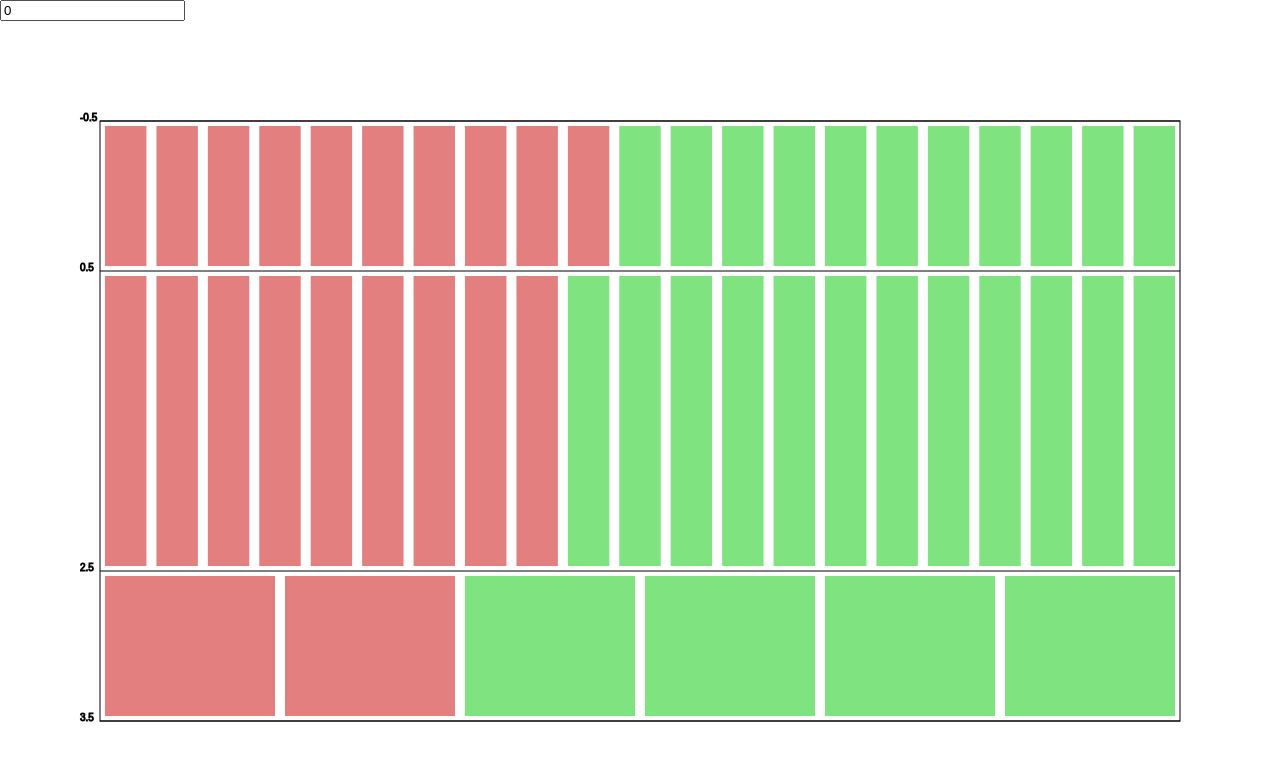
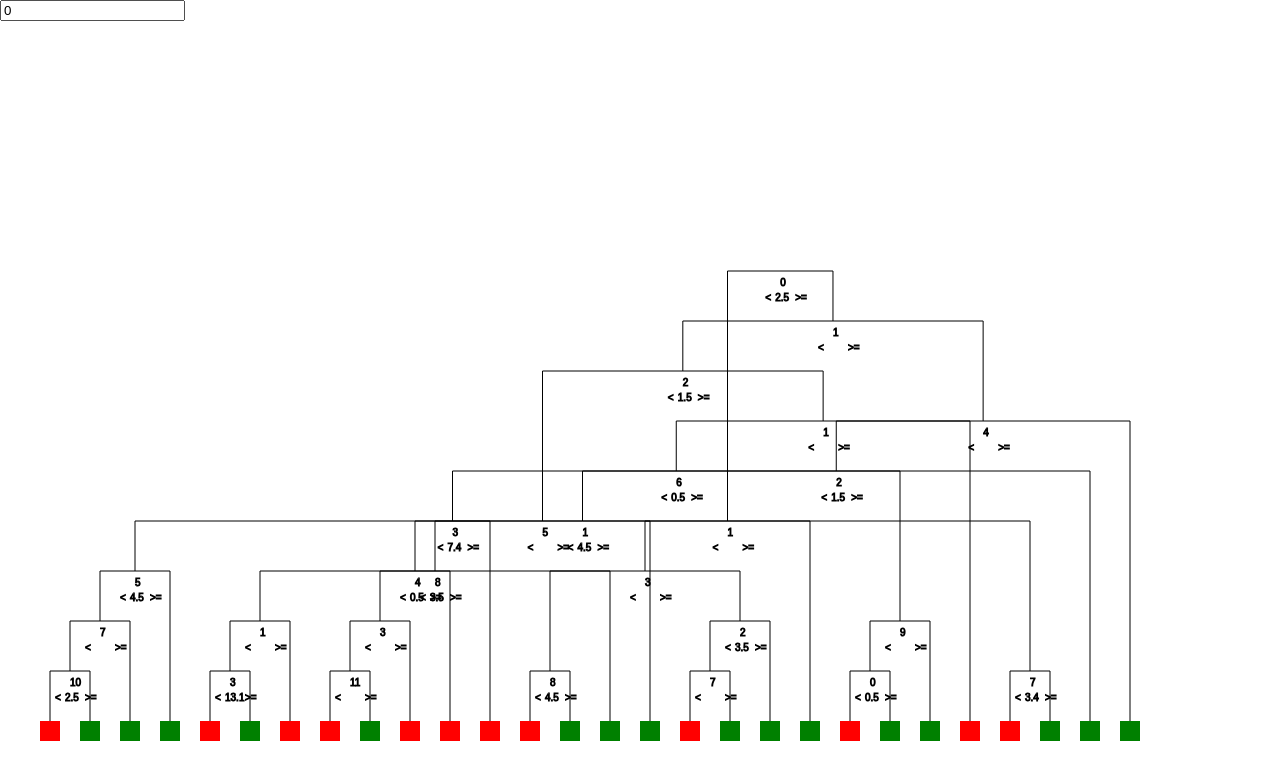
Before and after one commit to ricksteam/paralellDecisionTree, a plain HTML site: page trees.html in a window 1280 px wide. Drawn offline with Linux system fonts and the light colour scheme.

Commit message:
Draw a decision tree

```diff
--- a/trees.html
+++ b/trees.html
@@ -18,12 +18,14 @@
     import { getLabels, getVariables, getSlots } from "./slots.js"
 
     let data;
-    let originalData;
+    let originalData = [];
     let labels = [];
     let variables = [];
     let slots = [];
     let canvas;
     let timerID;
+    let pairs = [];
+
     function main() {
 
       $.ajax({
@@ -46,11 +48,11 @@
           slots = getSlots(data, labels, variables);
 
           data.forEach(d => d.combined = false);
-          let originalData = JSON.parse(JSON.stringify(data));
+          originalData = JSON.parse(JSON.stringify(data));
 
           let trimData = [];
-          for(let i= 0; i < data.length; i++){
-            let toAdd = data[i].map(x=>x.trim());
+          for (let i = 0; i < data.length; i++) {
+            let toAdd = data[i].map(x => x.trim());
             trimData.push(toAdd);
           }
           data = trimData;
@@ -60,7 +62,6 @@
             let variable = variables[i];
             variable.tempRows = [...variable.rows];
           }
-          let pairs = [];
           for (let a = 0; a < data.length - 1; a++) {
             let found = false;
             let pair1 = -1;
@@ -73,7 +74,7 @@
                 let row2 = data[j];
                 if (row2.combined) continue;
 
-                if(i == 4 && j == 25){
+                if (i == 4 && j == 25) {
                   console.log("break")
                 }
 
@@ -82,7 +83,7 @@
                 for (let v = 0; v < variables.length && differences <= 1; v++) {
                   let variable = variables[v];
                   //Make sure that this variable contains both rows
-                  if(!variable.tempRows.includes(i) && !variable.tempRows.includes(j))
+                  if (!variable.tempRows.includes(i) && !variable.tempRows.includes(j))
                     continue;
                   if (variable.tempRows.includes(i) != variable.tempRows.includes(j)) {
                     differences = 2;
@@ -101,52 +102,52 @@
                   else {
                     //We have to deal with is..to variables
                     if (row1[variable.col + 1] != "is" && row2[variable.col + 1] != "is") {
-                      if(row1[variable.col + 1] == "<"){
-                        if(row2[variable.col+1] == "<"){
-                          if(row1[variable.col+2] == row2[variable.col+2])
+                      if (row1[variable.col + 1] == "<") {
+                        if (row2[variable.col + 1] == "<") {
+                          if (row1[variable.col + 2] == row2[variable.col + 2])
                             //They match
                             continue;
-                          else{
+                          else {
                             //They don't match
                             differences = 2;
                             break;
                           }
                         }
-                        else{
+                        else {
                           //row2 is >=
-                          if(row1[variable.col+2] == row2[variable.col+4]){
+                          if (row1[variable.col + 2] == row2[variable.col + 4]) {
                             //They have 1 difference
                             differences++;
                             differenceVariable = v;
                             continue;
                           }
-                          else{
+                          else {
                             //two differences
                             differences = 2;
                             break;
                           }
                         }
                       }
-                      else{
-                        if(row2[variable.col+1] == ">="){
-                          if(row1[variable.col+4] == row2[variable.col+4])
+                      else {
+                        if (row2[variable.col + 1] == ">=") {
+                          if (row1[variable.col + 4] == row2[variable.col + 4])
                             //They match
                             continue;
-                          else{
+                          else {
                             //They don't match
                             differences = 2;
                             break;
                           }
                         }
-                        else{
+                        else {
                           //row2 is <
-                          if(row1[variable.col+4] == row2[variable.col+2]){
+                          if (row1[variable.col + 4] == row2[variable.col + 2]) {
                             //They have 1 difference
                             differences++;
                             differenceVariable = v;
                             continue;
                           }
-                          else{
+                          else {
                             //two differences
                             differences = 2;
                             break;
@@ -236,15 +237,15 @@
                     }
                     row2.combined = true;
                   }
-                  else{
+                  else {
                     //We have at least one is...to variable
                     if (row1[variable.col + 1] == "is" && row2[variable.col + 1] == "is") {
                       //They both are, so just merge them
-                      row1[variable.col+2] = Math.min(row1[variable.col+2], row2[variable.col+2]);
-                      row1[variable.col+4] = Math.max(row1[variable.col+4], row2[variable.col+4]);
+                      row1[variable.col + 2] = Math.min(row1[variable.col + 2], row2[variable.col + 2]);
+                      row1[variable.col + 4] = Math.max(row1[variable.col + 4], row2[variable.col + 4]);
                       row2.combined = true;
                     }
-                    else{
+                    else {
                       //one is and one isn't
                       let comparator;//Points to < or >=
                       let bounded;//Points to is...to
@@ -256,12 +257,12 @@
                         comparator = row1;
                         bounded = row2;
                       }
-                        if(comparator[variable.col + 1] == "<"){
-                          comparator[variable.col+2] = bounded[variable.col+4];
+                      if (comparator[variable.col + 1] == "<") {
+                        comparator[variable.col + 2] = bounded[variable.col + 4];
                         bounded.combined = true;
                       }
-                        else{
-                          comparator[variable.col+4] = bounded[variable.col+2];
+                      else {
+                        comparator[variable.col + 4] = bounded[variable.col + 2];
                         bounded.combined = true;
                       }
                     }
@@ -397,119 +398,234 @@
     }
 
     function drawCanvas() {
+      if (!originalData || originalData.length == 0) return;
+      let drawData = JSON.parse(JSON.stringify(originalData));
+      drawData.forEach(i => i.dx = -1);
+      drawData.forEach(i => i.dy = -1);
       var ctx = canvas.getContext("2d");
 
       ctx.fillStyle = "white";
       ctx.fillRect(0, 0, canvas.width, canvas.height);
+      ctx.translate(10, 0);
 
-      ctx.strokeStyle = "black";
-      ctx.strokeRect(margin, margin, canvas.width - margin * 2, canvas.height - margin * 2)
+      let boxSize = 20;
+      let trueStyle = "green";
+      let falseStyle = "red"
+      let maxX = 0;
+      let minY = 10000;
+
+      for (let i = 0; i < pairs.length; i++) {
+
+        let pair = [pairs[i].pair1, pairs[i].pair2]
+        let row1 = drawData[pair[0]];
+        let row2 = drawData[pair[1]];
+
+        let px1;
+        let px2;
+        let py1;
+        let pmid;
+        let py2;
+        let drawThem = [true, true];
+
+        if (row1.dx == -1 && row1.dy == -1) {
+          px1 = maxX + boxSize*2;
+          maxX += boxSize*2;
+          py1 = canvas.height - 100;
+        }
+        else {
+          px1 = row1.dx;
+          py1 = row1.dy;
+          drawThem[0] = false;
+        }
+
+        if (row2.dx == -1 && row2.dy == -1) {
+          px2 = maxX + boxSize*2
+          py2 = canvas.height - 100;
+        }
+        else {
+          px2 = row2.dx;
+          py2 = row2.dy;
+          drawThem[1] = false;
+        }
 
 
-      let variableOrder = [];
-      for (let i = 0; i < variables.length; i++) {
-        variableOrder.push(i);
-      }
 
-      let steps = document.querySelector("#steps").value;
-      let depth = parseFloat(steps);
+        let px = [px1, px2];
+        pmid = Math.min(py1, py2) - 50;
 
-      slotRecurse(slots, 0, depth, margin, canvas.width - margin, margin, canvas.height - margin, ctx);
+        let py = [py1, pmid, py2];
+        let centerX = (px1 + px2) / 2
+        let centerY = (py1 + py2) / 2;
 
-      let variable_stop = Math.min(depth, variables.length - 1);
+        for (let j = 0; j < pair.length; j++) {
+          let entry = pair[j]
+          let row = drawData[entry];
 
 
-      for (let i = 0; i <= variable_stop; i++) {
-        let side = i % 4;
-        var lerp;
+          ctx.fillStyle = row[1] < .5 ? falseStyle : trueStyle;
 
-        let variable = variables[variableOrder[i]];
-        let min = variable.marginMin;
-        let max = variable.marginMax;
+
+
+          let startX = px[j] - boxSize / 2;
+          let startY = py[j == 0 ? 0 : 2];
+          if (drawThem[j])
+            ctx.fillRect(startX, startY, boxSize, boxSize);
+        }
+        ctx.beginPath();
+
+
+        ctx.moveTo(px1, py1);
+        ctx.lineTo(px1, pmid);
+        ctx.lineTo(px2, pmid);
+        ctx.lineTo(px2, py2);
+        ctx.stroke();
+
+        let variableIndex = pairs[i].pairingVariable
+        let variable = variables[variableIndex];
+        let variableSplit = "";
+        let comparator = row1[variable.col + 1].trim();
+        if (comparator == "<") variableSplit = +row1[variable.col + 2]
+        else if (comparator == ">=") variable.split = +row1[variable.col + 4];
+        else
+          console.log("oops");
+
+        ctx.strokeText(variableIndex, centerX, pmid + 15);
+        ctx.strokeText(variableSplit, centerX-5, pmid + 30);
+        ctx.strokeText("<", centerX - 15, pmid + 30);
+        ctx.strokeText(">=", centerX + 15, pmid + 30);
+
+        row1.dx = centerX;
+        row1.dy = pmid;
+        row2.dx = centerX;
+        row2.dy = pmid;
+
+
+        if(drawThem[0] || drawThem[1])
+        maxX = Math.max(...[maxX, px2, px1]);
+        minY = Math.min(minY, pmid);
 
 
 
 
-        if (side % 2 == 0) {
-          lerp = y => (y - min) / (max - min) * ((canvas.height - margin) - margin) + margin;
-        }
-        else {
-          lerp = x => (x - min) / (max - min) * ((canvas.width - margin) - margin) + margin;
-
-        }
-
-        const _getX = function (side) {
-          switch (side) {
-            case 0: return () => margin;
-            case 1: return x => lerp(x);
-            case 2: return () => canvas.width - margin;
-            case 3: return x => lerp(x);
-          }
-        }
-
-        const _getY = function (side) {
-          switch (side) {
-            case 0: return y => lerp(y);
-            case 1: return () => margin;
-            case 2: return y => lerp(y);
-            case 3: return () => canvas.height - margin;
-          }
-        }
-
-        const _getXClose = function (side) {
-          switch (side % 2) {
-            case 0: return () => margin;
-            case 1: return x => lerp(x);
-          }
-        }
-
-        const _getYClose = function (side) {
-          switch (side % 2) {
-            case 0: return y => lerp(y);
-            case 1: return () => margin;
-          }
-        }
-
-        const _getXFar = function (side) {
-          switch (side % 2) {
-            case 0: return () => canvas.width - margin;
-            case 1: return x => lerp(x);
-          }
-        }
-
-        const _getYFar = function (side) {
-          switch (side % 2) {
-            case 0: return y => lerp(y);
-            case 1: return () => canvas.height - margin;
       }
     }
 
 
 
-        const getX = _getX(side);
-        const getY = _getY(side);
-        const getXClose = _getXClose(side);
-        const getXFar = _getXFar(side);
-        const getYClose = _getYClose(side);
-        const getYFar = _getYFar(side);
-        for (let j = 0; j < variable.marginNumbers.length; j++) {
+    // function drawCanvas() {
+    //   var ctx = canvas.getContext("2d");
 
-          ctx.strokeStyle = "black";
-          let marginNumber = variable.marginNumbers[j]
+    //   ctx.fillStyle = "white";
+    //   ctx.fillRect(0, 0, canvas.width, canvas.height);
 
-          ctx.strokeText(marginNumber, getX(marginNumber) - 20, getY(marginNumber));
+    //   ctx.strokeStyle = "black";
+    //   ctx.strokeRect(margin, margin, canvas.width - margin * 2, canvas.height - margin * 2)
 
-          ctx.strokeStyle = "black";
-          ctx.beginPath();
-          ctx.moveTo(getXClose(marginNumber), getYClose(marginNumber));
-          ctx.lineTo(getXFar(marginNumber), getYFar(marginNumber));
 
-          ctx.stroke();
-        }
+    //   let variableOrder = [];
+    //   for (let i = 0; i < variables.length; i++) {
+    //     variableOrder.push(i);
+    //   }
 
-        const mapX = _mapX(data.length);
-      }
-    }
+    //   let steps = document.querySelector("#steps").value;
+    //   let depth = parseFloat(steps);
+
+    //   slotRecurse(slots, 0, depth, margin, canvas.width - margin, margin, canvas.height - margin, ctx);
+
+    //   let variable_stop = Math.min(depth, variables.length - 1);
+
+
+    //   for (let i = 0; i <= variable_stop; i++) {
+    //     let side = i % 4;
+    //     var lerp;
+
+    //     let variable = variables[variableOrder[i]];
+    //     let min = variable.marginMin;
+    //     let max = variable.marginMax;
+
+
+
+
+    //     if (side % 2 == 0) {
+    //       lerp = y => (y - min) / (max - min) * ((canvas.height - margin) - margin) + margin;
+    //     }
+    //     else {
+    //       lerp = x => (x - min) / (max - min) * ((canvas.width - margin) - margin) + margin;
+
+    //     }
+
+    //     const _getX = function (side) {
+    //       switch (side) {
+    //         case 0: return () => margin;
+    //         case 1: return x => lerp(x);
+    //         case 2: return () => canvas.width - margin;
+    //         case 3: return x => lerp(x);
+    //       }
+    //     }
+
+    //     const _getY = function (side) {
+    //       switch (side) {
+    //         case 0: return y => lerp(y);
+    //         case 1: return () => margin;
+    //         case 2: return y => lerp(y);
+    //         case 3: return () => canvas.height - margin;
+    //       }
+    //     }
+
+    //     const _getXClose = function (side) {
+    //       switch (side % 2) {
+    //         case 0: return () => margin;
+    //         case 1: return x => lerp(x);
+    //       }
+    //     }
+
+    //     const _getYClose = function (side) {
+    //       switch (side % 2) {
+    //         case 0: return y => lerp(y);
+    //         case 1: return () => margin;
+    //       }
+    //     }
+
+    //     const _getXFar = function (side) {
+    //       switch (side % 2) {
+    //         case 0: return () => canvas.width - margin;
+    //         case 1: return x => lerp(x);
+    //       }
+    //     }
+
+    //     const _getYFar = function (side) {
+    //       switch (side % 2) {
+    //         case 0: return y => lerp(y);
+    //         case 1: return () => canvas.height - margin;
+    //       }
+    //     }
+
+
+
+    //     const getX = _getX(side);
+    //     const getY = _getY(side);
+    //     const getXClose = _getXClose(side);
+    //     const getXFar = _getXFar(side);
+    //     const getYClose = _getYClose(side);
+    //     const getYFar = _getYFar(side);
+    //     for (let j = 0; j < variable.marginNumbers.length; j++) {
+
+    //       ctx.strokeStyle = "black";
+    //       let marginNumber = variable.marginNumbers[j]
+
+    //       ctx.strokeText(marginNumber, getX(marginNumber) - 20, getY(marginNumber));
+
+    //       ctx.strokeStyle = "black";
+    //       ctx.beginPath();
+    //       ctx.moveTo(getXClose(marginNumber), getYClose(marginNumber));
+    //       ctx.lineTo(getXFar(marginNumber), getYFar(marginNumber));
+
+    //       ctx.stroke();
+    //     }
+
+    //     const mapX = _mapX(data.length);
+    //   }
+    // }
 
     window.main = main;
   </script>
```
Lines whose indentation alone changed are shown as unchanged.
